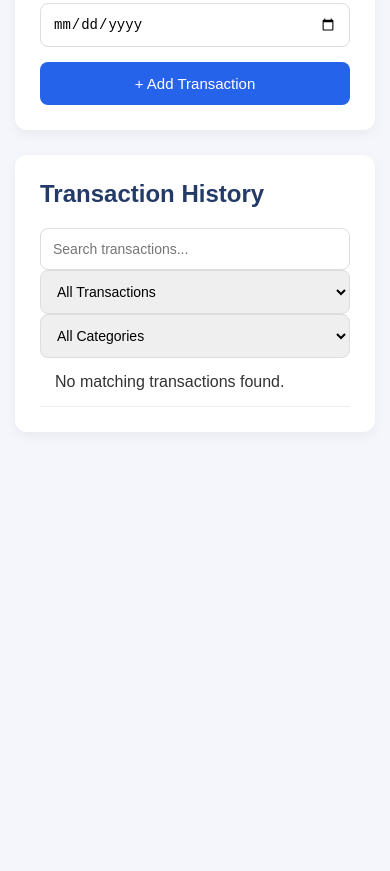
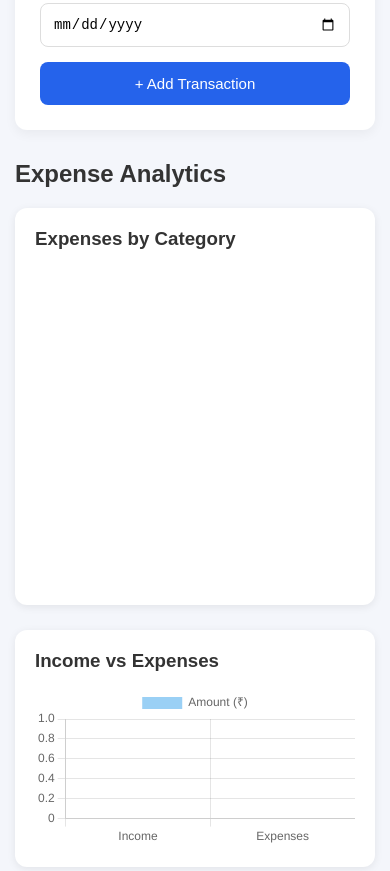
Before and after one commit to kirankumaryarashi/Expenso, a plain HTML site: page index.html in a window 390 px wide. Shown: the part 795-1666 px from the top of the page. Before the commit the page ends 1267 px from the top, so only its background shows below. Drawn offline with nearby package versions, Linux system fonts and the light colour scheme.

Commit message:
Add expense analytics charts

```diff
--- a/index.html
+++ b/index.html
@@ -89,6 +89,21 @@
 
         </section>
 
+
+<section class="analytics">
+    <h2>Expense Analytics</h2>
+
+    <div class="chart-container">
+        <h3>Expenses by Category</h3>
+        <canvas id="categoryChart"></canvas>
+    </div>
+
+    <div class="chart-container">
+        <h3>Income vs Expenses</h3>
+        <canvas id="comparisonChart"></canvas>
+    </div>
+</section>
+
         <!-- Transaction History -->
         <section class="history">
 
@@ -132,7 +147,7 @@
 
     </div>
 
-    <script src="script.js"></script>
-
+    <script src="https://cdn.jsdelivr.net/npm/chart.js"></script>
+<script src="script.js"></script>
 </body>
 </html>
--- a/script.js
+++ b/script.js
@@ -9,6 +9,8 @@ const searchInput = document.getElementById("transaction-search");
 const typeFilter = document.getElementById("filter-type");
 const categoryFilter = document.getElementById("filter-category");
 
+let categoryChart = null;
+let comparisonChart = null;
 let editingIndex = null;
 
 const submitButton = form.querySelector('button[type="submit"]');
@@ -206,7 +208,85 @@ function updateSummary() {
 
     document.getElementById("total-balance").textContent =
         "₹" + (totalIncome - totalExpense);
+
+        updateCharts(totalIncome, totalExpense);
 }
+
+function updateCharts(totalIncome, totalExpense) {
+
+    // Calculate expenses category-wise
+    const categoryTotals = {};
+
+    transactions.forEach(function (transaction) {
+        if (transaction.type === "expense") {
+            const category = transaction.category;
+
+            categoryTotals[category] =
+                (categoryTotals[category] || 0) +
+                transaction.amount;
+        }
+    });
+
+    const categories = Object.keys(categoryTotals);
+    const amounts = Object.values(categoryTotals);
+
+    // Create or update category chart
+    if (categoryChart) {
+        categoryChart.data.labels = categories;
+        categoryChart.data.datasets[0].data = amounts;
+        categoryChart.update();
+    } else {
+        categoryChart = new Chart(
+            document.getElementById("categoryChart"),
+            {
+                type: "doughnut",
+                data: {
+                    labels: categories,
+                    datasets: [{
+                        label: "Expenses",
+                        data: amounts
+                    }]
+                },
+                options: {
+                    responsive: true,
+                    maintainAspectRatio: true
+                }
+            }
+        );
+    }
+
+    // Create or update income vs expense chart
+    if (comparisonChart) {
+        comparisonChart.data.datasets[0].data = [
+            totalIncome,
+            totalExpense
+        ];
+        comparisonChart.update();
+    } else {
+        comparisonChart = new Chart(
+            document.getElementById("comparisonChart"),
+            {
+                type: "bar",
+                data: {
+                    labels: ["Income", "Expenses"],
+                    datasets: [{
+                        label: "Amount (₹)",
+                        data: [totalIncome, totalExpense]
+                    }]
+                },
+                options: {
+                    responsive: true,
+                    scales: {
+                        y: {
+                            beginAtZero: true
+                        }
+                    }
+                }
+            }
+        );
+    }
+}
+
 
 // Load saved transactions
 displayTransactions();
--- a/style.css
+++ b/style.css
@@ -168,4 +168,32 @@ button:hover {
         grid-template-columns: 1fr;
     }
 
+/* Expense Analytics */
+
+.analytics {
+    margin-top: 30px;
 }
+
+.analytics h2 {
+    margin-bottom: 20px;
+}
+
+.chart-container {
+    background: white;
+    padding: 20px;
+    margin-bottom: 25px;
+    border-radius: 12px;
+    box-shadow: 0 2px 8px rgba(0, 0, 0, 0.08);
+    max-width: 650px;
+}
+
+.chart-container h3 {
+    margin-bottom: 15px;
+}
+
+.chart-container canvas {
+    max-height: 320px;
+}
+
+
+}
```
